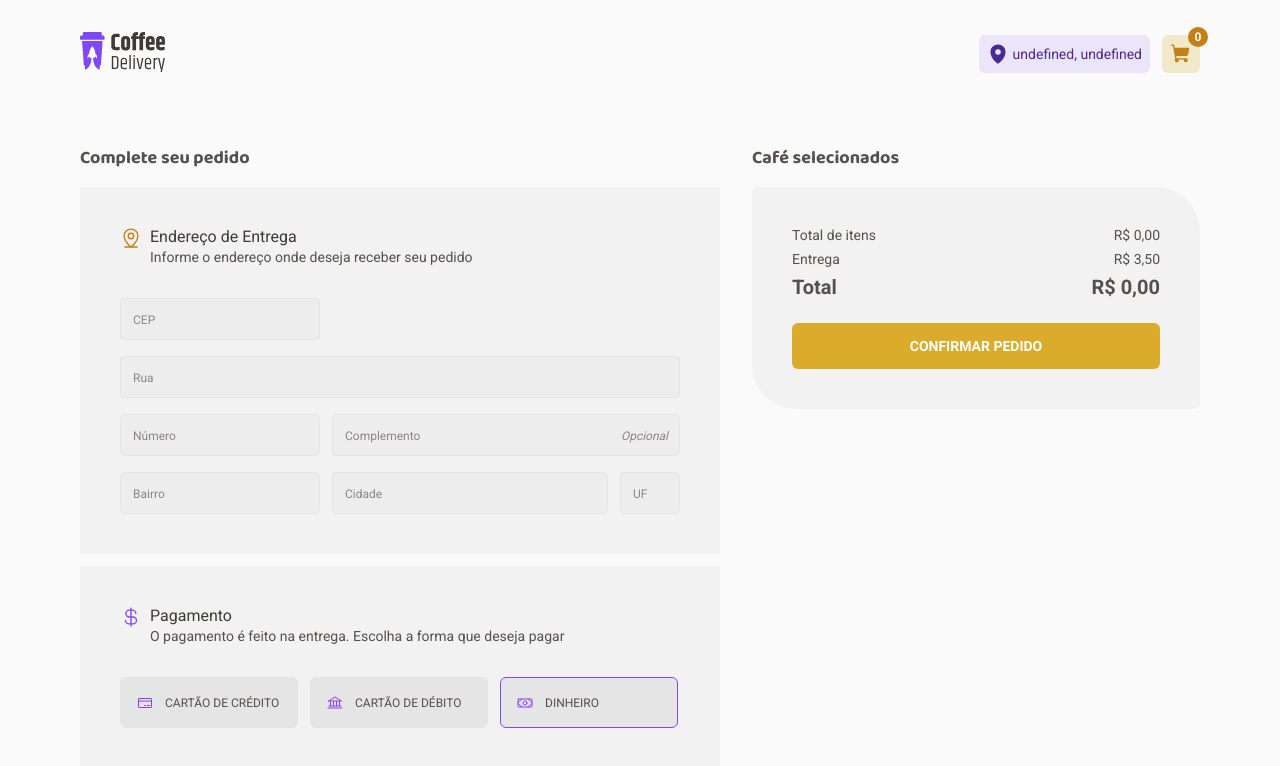
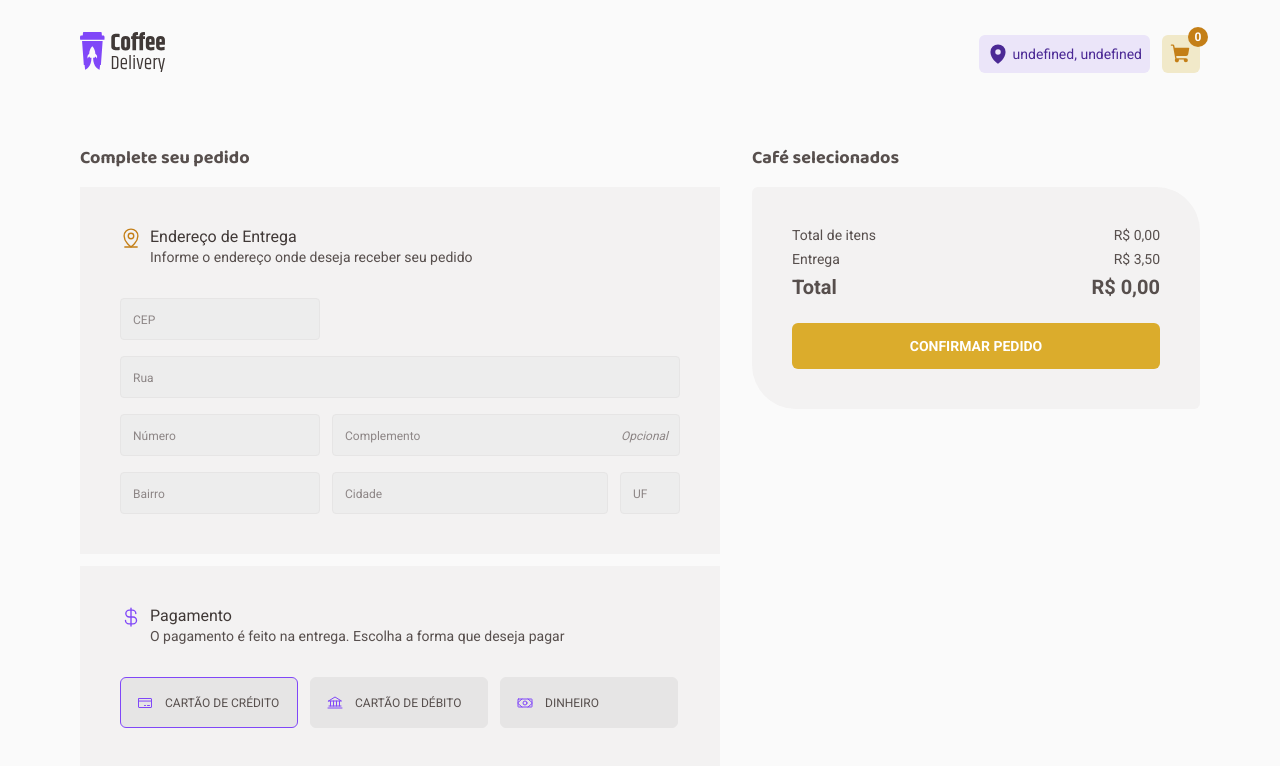
Before and after one commit to steniomoreira/cofee-delivery, a React (Vite) app: page /checkout in a window 1280 px wide. Shown: the top 766 px of the page. Built offline with nearby package versions, Linux system fonts and the light colour scheme; no server answers.

Commit message:
feat: added RadioGroup compent

```diff
--- a/package.json
+++ b/package.json
@@ -12,6 +12,7 @@
     "preview": "vite preview"
   },
   "dependencies": {
+    "@radix-ui/react-radio-group": "^1.1.2",
     "@rocketseat/eslint-config": "^1.2.0",
     "axios": "^1.3.5",
     "phosphor-react": "^1.4.1",
--- a/src/components/buttonSelect/ButtonSelect.tsx
+++ b/src/components/buttonSelect/ButtonSelect.tsx
@@ -1,4 +1,4 @@
-import { ButtonHTMLAttributes, ReactNode } from 'react'
+import { ButtonHTMLAttributes, ReactNode, forwardRef } from 'react'
 import { Button } from './styles'
 
 interface ButtonSelctProps extends ButtonHTMLAttributes<HTMLButtonElement> {
@@ -7,16 +7,15 @@ interface ButtonSelctProps extends ButtonHTMLAttributes<HTMLButtonElement> {
   children: ReactNode
 }
 
-export function ButtonSelect({
-  select = false,
-  text,
-  children,
-  ...props
-}: ButtonSelctProps) {
-  return (
-    <Button type="button" select={select} {...props}>
-      {children}
-      <p>{text}</p>
-    </Button>
-  )
-}
+export const ButtonSelect = forwardRef<HTMLButtonElement, ButtonSelctProps>(
+  (props, ref) => {
+    return (
+      <Button ref={ref} type="button" select={props.select} {...props}>
+        {props.children}
+        <p>{props.text}</p>
+      </Button>
+    )
+  },
+)
+
+ButtonSelect.displayName = 'ButtonSelect'
--- a/src/components/buttonSelect/styles.ts
+++ b/src/components/buttonSelect/styles.ts
@@ -22,6 +22,10 @@ export const Button = styled.button<ButtonProps>`
   border: 1px solid
     ${(props) => (props.select ? props.theme.purple : props.theme.baseButton)};
 
+  &[data-state='checked'] {
+    border: 1px solid ${(props) => props.theme.purple};
+  }
+
   > svg {
     color: ${(props) => props.theme.purple};
   }
--- a/src/pages/checkout/Checkout.tsx
+++ b/src/pages/checkout/Checkout.tsx
@@ -1,19 +1,13 @@
 import { InputMasked } from '../../components/inputMasked/InputMasked'
 import { Input } from '../../components/input/Input'
 import { useForm, FormProvider } from 'react-hook-form'
-import { ButtonSelect } from '../../components/buttonSelect/ButtonSelect'
 import { Button } from '../../components/button/Button'
 import { CoffeeSelected } from './components/coffeeSelected/CoffeeSelected'
 import { Totalizers } from '../../components/totalizers/Totalizers'
+
 // import { useNavigate } from 'react-router-dom'
 import { fetchAddress } from '../../services/coffeServiçes'
-import {
-  Bank,
-  CreditCard,
-  CurrencyDollar,
-  MapPinLine,
-  Money,
-} from 'phosphor-react'
+import { CurrencyDollar, MapPinLine } from 'phosphor-react'
 
 import {
   CheckoutContainer,
@@ -22,6 +16,7 @@ import {
   DescriptionContainer,
   GroupInputsFields,
 } from './styles'
+import { RadiosGroup } from './components/radiosGroup/RadiosGroup'
 
 type CheckouFormInput = {
   postalCode: string
@@ -43,6 +38,8 @@ export function Checkout() {
         methods.setValue('district', response.bairro)
         methods.setValue('city', response.localidade)
         methods.setValue('uf', response.uf)
+
+        methods.clearErrors()
       })
     }
   }
@@ -127,19 +124,7 @@ export function Checkout() {
                 </span>
               </DescriptionContainer>
 
-              <GroupInputsFields>
-                <ButtonSelect text="Cartão de crédito">
-                  <CreditCard size={16} />
-                </ButtonSelect>
-
-                <ButtonSelect text="Cartão de débito">
-                  <Bank size={16} />
-                </ButtonSelect>
-
-                <ButtonSelect text="Dinheiro" select>
-                  <Money size={16} />
-                </ButtonSelect>
-              </GroupInputsFields>
+              <RadiosGroup />
             </CompleteOrder>
           </form>
         </section>
--- /dev/null
+++ b/src/pages/checkout/components/radiosGroup/RadiosGroup.tsx
@@ -0,0 +1,28 @@
+import * as RadioGroup from '@radix-ui/react-radio-group'
+import { Bank, CreditCard, Money } from 'phosphor-react'
+import { ButtonSelect } from '../../../../components/buttonSelect/ButtonSelect'
+import { RadioContainer } from './styles'
+
+export function RadiosGroup() {
+  return (
+    <RadioContainer defaultValue="cartao-de-credito">
+      <RadioGroup.Item value="cartao-de-credito" asChild>
+        <ButtonSelect text="Cartão de crédito">
+          <CreditCard size={16} />
+        </ButtonSelect>
+      </RadioGroup.Item>
+
+      <RadioGroup.Item value="cartao-de-debito" asChild>
+        <ButtonSelect text="Cartão de débito">
+          <Bank size={16} />
+        </ButtonSelect>
+      </RadioGroup.Item>
+
+      <RadioGroup.Item value="dinheiro" asChild>
+        <ButtonSelect text="Dinheiro">
+          <Money size={16} />
+        </ButtonSelect>
+      </RadioGroup.Item>
+    </RadioContainer>
+  )
+}
--- /dev/null
+++ b/src/pages/checkout/components/radiosGroup/styles.ts
@@ -0,0 +1,12 @@
+import styled from 'styled-components'
+import * as RadioGroup from '@radix-ui/react-radio-group'
+
+export const RadioContainer = styled(RadioGroup.Root)`
+  display: flex;
+  flex-wrap: wrap;
+  gap: 1rem 0.75rem;
+
+  :focus {
+    box-shadow: none;
+  }
+`
```
Also changed, not shown: 1 other file (tests, documents, lock files or other folders).
